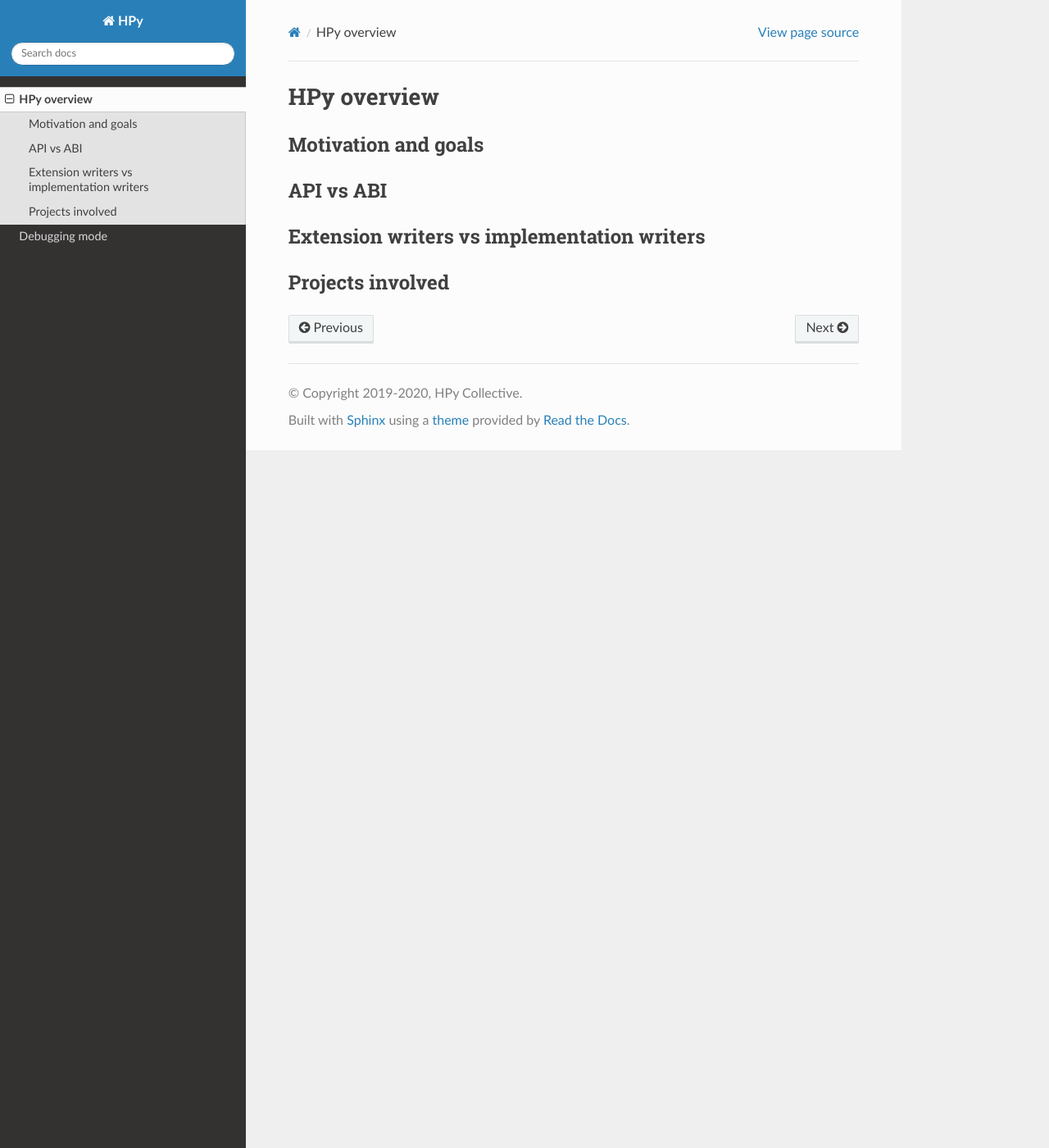
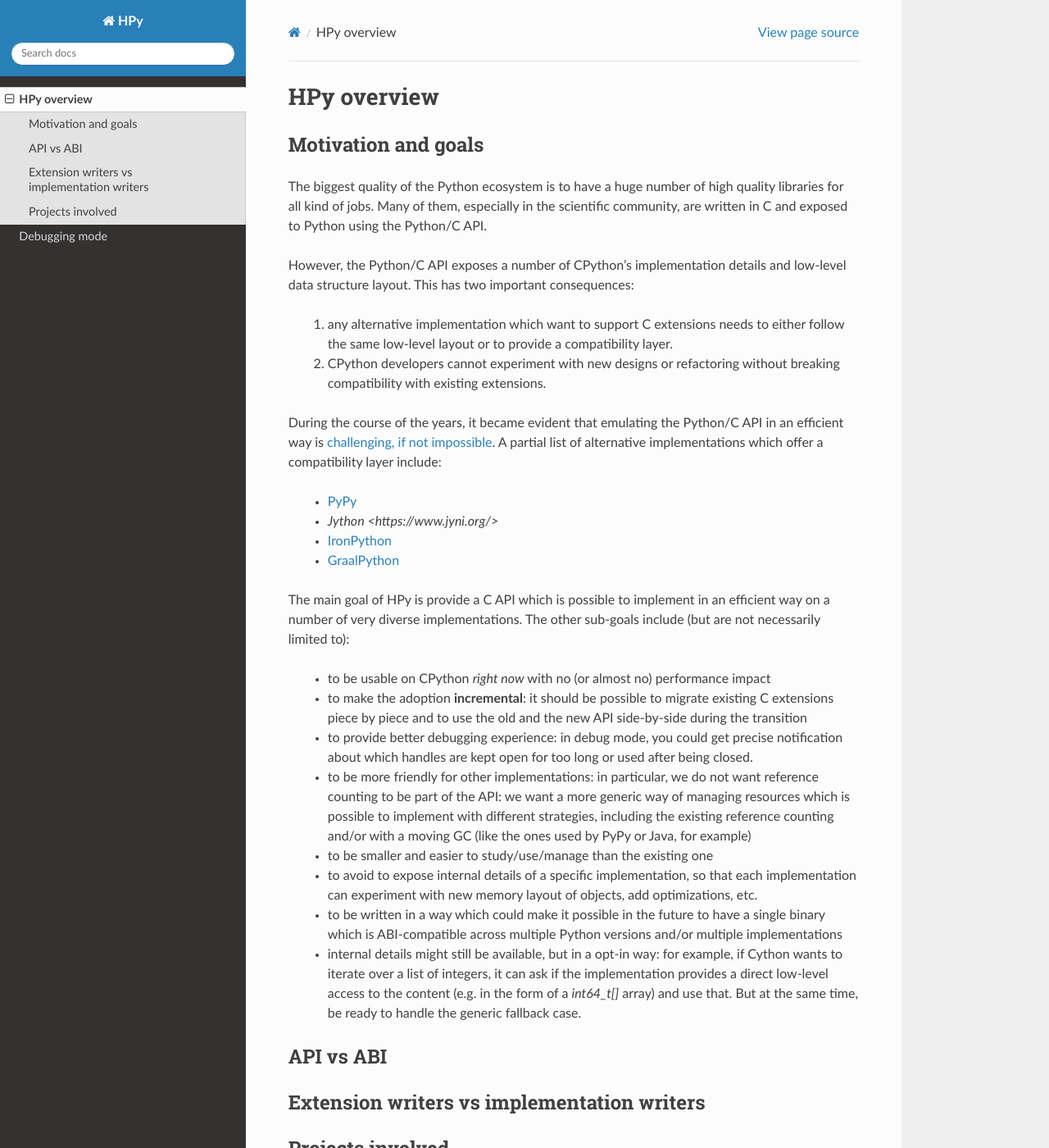
Before and after one commit to hpyproject/hpy, a Sphinx documentation site: the page built from docs/overview.rst, in a window 1280 px wide and 1400 px high. Shown: the whole window at 82% size. Built offline with Sphinx 7.4.7 and the Read the Docs theme 2.0.0, drawn with Linux system fonts in a browser that asks for light colours.

Commit message:
more text

```diff
--- a/docs/overview.rst
+++ b/docs/overview.rst
@@ -3,6 +3,75 @@
 
 Motivation and goals
 ---------------------
+
+The biggest quality of the Python ecosystem is to have a huge number of high
+quality libraries for all kind of jobs. Many of them, especially in the
+scientific community, are written in C and exposed to Python using the
+Python/C API.
+
+However, the Python/C API exposes a number of CPython's implementation details
+and low-level data structure layout. This has two important consequences:
+
+  1. any alternative implementation which want to support C extensions needs
+     to either follow the same low-level layout or to provide a compatibility
+     layer.
+
+  2. CPython developers cannot experiment with new designs or refactoring
+     without breaking compatibility with existing extensions.
+
+
+During the course of the years, it became evident that emulating the Python/C
+API in an efficient way is `challenging, if not impossible
+<https://morepypy.blogspot.com/2018/09/inside-cpyext-why-emulating-cpython-c.html>`_. A
+partial list of alternative implementations which offer a compatibility layer
+include:
+
+  - `PyPy <https://doc.pypy.org/en/latest/faq.html#do-cpython-extension-modules-work-with-pypy>`_
+
+  - `Jython <https://www.jyni.org/>`
+
+  - `IronPython <https://github.com/IronLanguages/ironclad>`_
+
+  - `GraalPython <https://github.com/graalvm/graalpython>`_
+
+The main goal of HPy is provide a C API which is possible to implement in an
+efficient way on a number of very diverse implementations.  The other
+sub-goals include (but are not necessarily limited to):
+
+  - to be usable on CPython *right now* with no (or almost no) performance
+    impact
+
+  - to make the adoption **incremental**: it should be possible to migrate
+    existing C extensions piece by piece and to use the old and the new API
+    side-by-side during the transition
+
+  - to provide better debugging experience: in debug mode, you could get
+    precise notification about which handles are kept open for too long
+    or used after being closed.
+
+  - to be more friendly for other implementations: in particular, we do not
+    want reference counting to be part of the API: we want a more generic way
+    of managing resources which is possible to implement with different
+    strategies, including the existing reference counting and/or with a moving
+    GC (like the ones used by PyPy or Java, for example)
+
+  - to be smaller and easier to study/use/manage than the existing one
+
+  - to avoid to expose internal details of a specific implementation, so that
+    each implementation can experiment with new memory layout of objects, add
+    optimizations, etc.
+
+  - to be written in a way which could make it possible in the future to have
+    a single binary which is ABI-compatible across multiple Python versions
+    and/or multiple implementations
+
+  - internal details might still be available, but in a opt-in way: for
+    example, if Cython wants to iterate over a list of integers, it can ask if
+    the implementation provides a direct low-level access to the content
+    (e.g. in the form of a `int64_t[]` array) and use that. But at the same
+    time, be ready to handle the generic fallback case.
+
+
 
 
 API vs ABI
```
